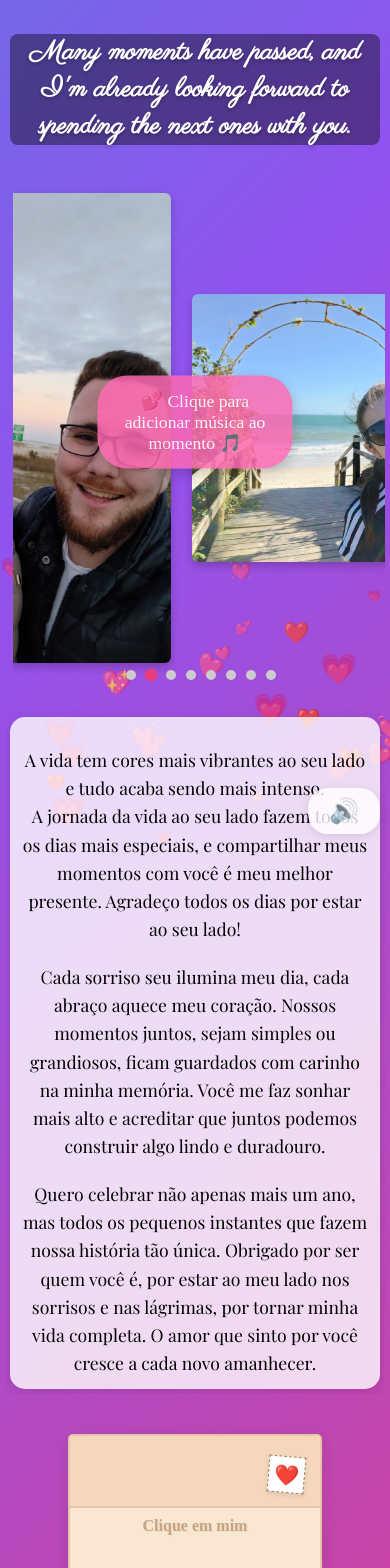
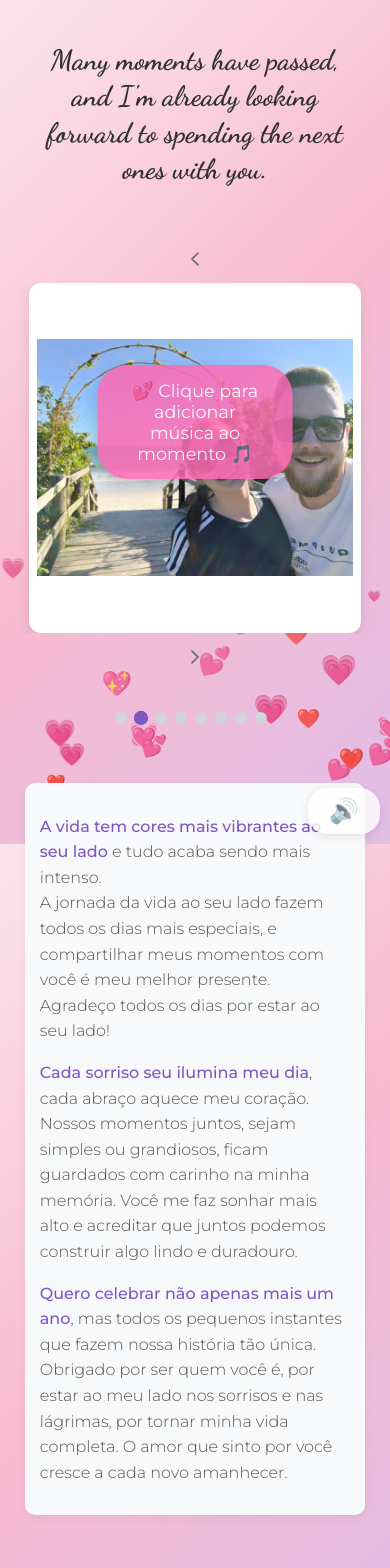
Before and after one commit to PedroBolson/Momentos-Especiais, a React (Vite) app: page / in a window 390 px wide. Shown: the top 1568 px of the page. Built offline with nearby package versions, Linux system fonts and the light colour scheme.

Commit message:
Adjust on carousel react

```diff
--- a/package.json
+++ b/package.json
@@ -10,9 +10,10 @@
     "preview": "vite preview"
   },
   "dependencies": {
+    "primeicons": "^7.0.0",
+    "primereact": "^10.9.4",
     "react": "^19.0.0",
-    "react-dom": "^19.0.0",
-    "react-multi-carousel": "^2.8.5"
+    "react-dom": "^19.0.0"
   },
   "devDependencies": {
     "@eslint/js": "^9.21.0",
--- a/src/components/Carrossel.tsx
+++ b/src/components/Carrossel.tsx
@@ -1,6 +1,8 @@
 import { useState, useEffect } from 'react';
-import Carousel from 'react-multi-carousel';
-import 'react-multi-carousel/lib/styles.css';
+import { Carousel } from 'primereact/carousel';
+import 'primereact/resources/themes/lara-light-indigo/theme.css';  // tema
+import 'primereact/resources/primereact.min.css';                  // core css
+import 'primeicons/primeicons.css';                                // ícones
 import '../css/Carrossel.css';
 
 // Caminho para a pasta assets
@@ -13,28 +15,9 @@ function Carrossel() {
         return <p>Nenhuma imagem encontrada na pasta assets</p>;
     }
 
-    // Responsive configurations for different screen sizes
-    const responsive = {
-        superLargeDesktop: {
-            breakpoint: { max: 4000, min: 1200 },
-            items: 1
-        },
-        desktop: {
-            breakpoint: { max: 1199, min: 768 },
-            items: 1
-        },
-        tablet: {
-            breakpoint: { max: 767, min: 464 },
-            items: 1
-        },
-        mobile: {
-            breakpoint: { max: 463, min: 0 },
-            items: 1
-        }
-    };
-
     // Detecta se é tela pequena para ajustar propriedades
     const [isMobile, setIsMobile] = useState(false);
+
     useEffect(() => {
         const handleResize = () => setIsMobile(window.innerWidth <= 480);
         handleResize();
@@ -42,52 +25,65 @@ function Carrossel() {
         return () => window.removeEventListener('resize', handleResize);
     }, []);
 
+    // Configurações responsivas para o carrossel
+    const responsiveOptions = [
+        {
+            breakpoint: '1400px',
+            numVisible: 3,
+            numScroll: 1
+        },
+        {
+            breakpoint: '1199px',
+            numVisible: 2,
+            numScroll: 1
+        },
+        {
+            breakpoint: '767px',
+            numVisible: 1,
+            numScroll: 1
+        }
+    ];
+
+    // Template para renderizar cada item do carousel
+    const imageTemplate = (image: string) => {
+        return (
+            <div className="carousel-slide">
+                <img src={image} alt="Momento especial" className="carousel-image" />
+            </div>
+        );
+    };
+
     return (
         <div className="app-container">
             <h1>Many moments have passed, and I'm already looking forward to spending the next ones with you.</h1>
 
             <div className="carousel-container">
                 <Carousel
-                    responsive={responsive}
-                    infinite={true}
-                    autoPlay={true}
-                    autoPlaySpeed={5000}
-                    keyBoardControl={true}
-                    customTransition="transform 1500ms ease-in-out" // Alterado para transição mais suave
-                    transitionDuration={1500} // Alterado para transição mais suave
-                    containerClass="carousel-container"
-                    removeArrowOnDeviceType={["tablet", "mobile"]}
-                    dotListClass="custom-dot-list-style"
-                    itemClass="carousel-item"
-                    showDots={true}
-                    centerMode={!isMobile} // Em telas pequenas, centerMode desabilitado para ocupar 100% da tela
-                    focusOnSelect={true}
-                >
-                    {images.map((image, index) => (
-                        <div key={index} className="carousel-slide">
-                            <img
-                                src={image}
-                                alt={`Slide ${index + 1}`}
-                                className="carousel-image"
-                            />
-                        </div>
-                    ))}
-                </Carousel>
+                    value={images}
+                    numVisible={isMobile ? 1 : 3}
+                    numScroll={1}
+                    orientation="horizontal"
+                    autoplayInterval={5000}
+                    circular={true}
+                    itemTemplate={imageTemplate}
+                    responsiveOptions={responsiveOptions}
+                    className={isMobile ? 'mobile-carousel' : 'horizontal-carousel'}
+                />
             </div>
 
             <div className="mensagem-especial">
                 <p>
-                    A vida tem cores mais vibrantes ao seu lado e tudo acaba sendo mais intenso.<br />
+                    <strong>A vida tem cores mais vibrantes ao seu lado</strong> e tudo acaba sendo mais intenso.<br />
                     A jornada da vida ao seu lado fazem todos os dias mais especiais, e compartilhar
                     meus momentos com você é meu melhor presente. Agradeço todos os dias por estar ao seu lado!
                 </p>
                 <p>
-                    Cada sorriso seu ilumina meu dia, cada abraço aquece meu coração. Nossos momentos juntos,
+                    <strong>Cada sorriso seu ilumina meu dia</strong>, cada abraço aquece meu coração. Nossos momentos juntos,
                     sejam simples ou grandiosos, ficam guardados com carinho na minha memória. Você me faz
                     sonhar mais alto e acreditar que juntos podemos construir algo lindo e duradouro.
                 </p>
                 <p>
-                    Quero celebrar não apenas mais um ano, mas todos os pequenos instantes que fazem nossa
+                    <strong>Quero celebrar não apenas mais um ano</strong>, mas todos os pequenos instantes que fazem nossa
                     história tão única. Obrigado por ser quem você é, por estar ao meu lado nos sorrisos
                     e nas lágrimas, por tornar minha vida completa. O amor que sinto por você cresce a cada
                     novo amanhecer.
--- a/src/css/Carrossel.css
+++ b/src/css/Carrossel.css
@@ -1,201 +1,283 @@
-/* General container styles */
+/* Importação de fontes personalizadas */
+@import url('https://fonts.googleapis.com/css2?family=Dancing+Script:wght@400;700&display=swap');
+@import url('https://fonts.googleapis.com/css2?family=Montserrat:wght@300;400;500;600&display=swap');
+
 .app-container {
+    max-width: 100%;
     width: 100%;
-    max-width: 100%;
     margin: 0 auto;
-    padding: 1rem;
+    padding: 20px;
+    text-align: center;
+    font-family: 'Montserrat', sans-serif;
+    color: #333;
     box-sizing: border-box;
-    text-align: center;
     overflow-x: hidden;
 }
 
 h1 {
-    font-family: 'Parisienne', cursive;
-    margin: 1.5rem 0;
-    font-size: 2rem;
-    padding: 0 10px;
+    margin-bottom: 30px;
+    font-size: 32px;
+    font-family: 'Dancing Script', cursive;
+    color: #333;
+    font-weight: 700;
+    line-height: 1.4;
+    max-width: 90%;
+    margin-left: auto;
+    margin-right: auto;
     word-wrap: break-word;
+    text-shadow: none;
 }
 
-/* Carousel container */
 .carousel-container {
-    position: relative;
+    margin: 30px auto;
+    max-width: 1000px;
     width: 100%;
-    max-width: 800px;
-    margin: 0 auto;
-    padding: 10px 0;
+    box-sizing: border-box;
 }
 
-/* Slide and image styles */
+/* Ajustando o slide do carrossel para acomodar imagens de diferentes orientações */
 .carousel-slide {
+    display: flex;
+    justify-content: center;
+    align-items: center;
     padding: 10px;
-    transition: transform 0.3s ease;
-    height: 600px;
-    display: flex;
-    align-items: center;
-    justify-content: center;
+    box-sizing: border-box;
+    height: 400px;
+    border-radius: 16px;
+    background-color: white;
+    box-shadow: 0 6px 15px rgba(0, 0, 0, 0.1);
+    margin: 0 10px;
+    overflow: hidden;
 }
 
 .carousel-image {
-    max-width: 100%;
-    max-height: 580px;
-    /* Slightly smaller than container */
     width: auto;
     height: auto;
+    max-width: 95%;
+    max-height: 95%;
     object-fit: contain;
-    object-position: center center;
-    /* Maintain aspect ratio */
-    border-radius: 10px;
-    box-shadow: 0 4px 8px rgba(0, 0, 0, 0.2);
-    display: block;
+    border-radius: 8px;
+    transition: transform 0.3s ease;
+    margin: auto;
+}
+
+/* Ajuste para o container do PrimeReact */
+.p-carousel-container {
+    height: 100%;
+}
+
+/* Estilos específicos para o carrossel vertical em dispositivos móveis */
+.vertical-carousel {
+    height: 70vh;
+    max-height: 500px;
+    margin: 0 auto;
+    width: 100%;
+}
+
+.vertical-carousel .p-carousel-items-container {
+    height: 100%;
+}
+
+/* Atualizar estilos específicos para o carrossel mobile */
+.mobile-carousel {
+    max-width: 95%;
     margin: 0 auto;
 }
 
-/* Custom dot styles for react-multi-carousel */
-.custom-dot-list-style {
-    margin-top: 20px !important;
+.mobile-carousel .p-carousel-indicators {
+    margin-top: 10px;
 }
 
-.react-multi-carousel-dot button {
-    border: none !important;
-    background: #ccc !important;
-    width: 10px !important;
-    height: 10px !important;
-    border-radius: 50% !important;
-    margin: 0 5px !important;
-    transition: all 0.3s ease !important;
+.mobile-carousel .p-carousel-indicator button {
+    width: 10px;
+    height: 10px;
 }
 
-.react-multi-carousel-dot--active button {
-    background: #e73c7e !important;
-    transform: scale(1.3) !important;
-}
-
-/* Custom arrow styles */
-.react-multiple-carousel__arrow {
-    background-color: rgba(231, 60, 126, 0.7) !important;
-    min-width: 40px !important;
-    min-height: 40px !important;
-}
-
-.react-multiple-carousel__arrow:hover {
-    background-color: rgba(231, 60, 126, 0.9) !important;
-}
-
-/* Special message section */
 .mensagem-especial {
     margin-top: 40px;
     padding: 20px;
-    background-color: rgba(255, 255, 255, 0.8);
-    border-radius: 15px;
-    box-shadow: 0 4px 15px rgba(0, 0, 0, 0.1);
-    text-align: center;
-    max-width: 800px;
+    background-color: #f8f9fa;
+    border-radius: 10px;
+    text-align: left;
+    box-shadow: 0 3px 8px rgba(0, 0, 0, 0.05);
+    width: 100%;
+    box-sizing: border-box;
+    max-width: 95%;
     margin-left: auto;
     margin-right: auto;
 }
 
 .mensagem-especial p {
-    font-family: 'Playfair Display', serif;
-    font-size: 1.3rem;
+    margin-bottom: 15px;
     line-height: 1.6;
-    color: #000;
-    margin-bottom: 20px;
+    font-size: 16px;
+    font-family: 'Montserrat', sans-serif;
+    color: #555;
+    font-weight: 300;
 }
 
-.mensagem-especial p:last-child {
-    margin-bottom: 0;
+/* Estilo especial para primeira frase de cada parágrafo */
+.mensagem-especial p strong {
+    color: #7e57c2;
+    font-weight: 500;
 }
 
-/* Tablet/Medium Mobile Adjustments */
+/* Estilos para garantir centralização vertical em todas as telas */
+.p-carousel {
+    height: 100%;
+}
+
+.p-carousel .p-carousel-content .p-carousel-container {
+    display: flex;
+    flex-direction: column;
+    height: 100%;
+}
+
+.p-carousel .p-carousel-content .p-carousel-items-container {
+    height: 100%;
+}
+
+.p-carousel .p-carousel-item {
+    display: flex;
+    align-items: center;
+    justify-content: center;
+    height: 100%;
+}
+
+/* Aprimorando navegação para ser mais visível */
+.p-carousel .p-carousel-indicators {
+    margin-top: 15px;
+}
+
+.p-carousel .p-carousel-indicators .p-carousel-indicator button {
+    width: 12px;
+    height: 12px;
+    border-radius: 50%;
+    transition: background-color 0.3s ease;
+}
+
+.p-carousel .p-carousel-indicators .p-carousel-indicator.p-highlight button {
+    background-color: #7e57c2;
+    transform: scale(1.2);
+}
+
+/* Ajustes para versão mobile do carrossel */
+.mobile-carousel {
+    max-width: 95%;
+    margin: 0 auto;
+}
+
+.mobile-carousel .p-carousel-items-container {
+    margin: 0 auto;
+}
+
+/* Prevenir qualquer overflow que possa causar cortes */
+.carousel-slide,
+.carousel-image,
+.p-carousel-item,
+.p-carousel-item-content {
+    box-sizing: border-box;
+    overflow: visible;
+}
+
+/* Ajustes responsivos */
 @media (max-width: 768px) {
-    body {
-        overflow-x: hidden;
+    .app-container {
+        padding: 15px 5px;
+        width: 100%;
     }
 
-    .app-container {
-        padding: 0.5rem;
+    h1 {
+        font-size: 28px;
+        padding: 12px 15px;
+        margin: 0 auto 20px auto;
+        line-height: 1.3;
+        width: auto;
+        max-width: 95%;
     }
 
     .carousel-container {
-        width: calc(100% - 10px);
-        padding: 0.5rem;
-        max-width: 100%;
-    }
-
-    .carousel-slide {
-        height: 480px;
-        padding: 5px;
-    }
-
-    .carousel-image {
-        max-height: 470px;
-        max-width: 100%;
+        margin: 15px auto;
+        width: 95%;
     }
 
     .mensagem-especial {
         padding: 15px;
-        margin-top: 30px;
+        margin: 20px auto;
+        max-width: 92%;
     }
 
-    .mensagem-especial p {
-        font-size: 1.1rem;
+    /* Remove o hover em dispositivos móveis */
+    .carousel-image:hover {
+        transform: none;
+    }
+
+    /* Assegura que o carrossel não ultrapassa a largura */
+    .p-carousel,
+    .p-carousel-container,
+    .p-carousel-items-container {
+        max-width: 100%;
+        box-sizing: border-box;
+    }
+
+    .carousel-slide {
+        height: 350px;
+        padding: 8px;
+        border-radius: 12px;
+        box-shadow: 0 4px 12px rgba(0, 0, 0, 0.1);
+        display: flex;
+        align-items: center;
+        justify-content: center;
+    }
+
+    .carousel-image {
+        max-height: 100%;
+        max-width: 100%;
+        width: auto;
+        height: auto;
+        object-fit: contain;
+        margin: auto;
+    }
+
+    /* Ajustes adicionais para garantir centralização em componentes do PrimeReact */
+    .p-carousel-item,
+    .p-carousel-item .p-carousel-item-content {
+        height: 100%;
+        display: flex;
+        align-items: center;
+        justify-content: center;
+    }
+
+    /* Força o elemento wrapper a respeitar nossa altura */
+    .mobile-carousel .p-carousel-items-content,
+    .mobile-carousel .p-carousel-item-wrapper {
+        display: flex;
+        align-items: center;
+        justify-content: center;
+        height: 100%;
     }
 }
 
-/* Small Mobile Adjustments */
-@media (max-width: 480px) {
-    .app-container {
-        padding: 0.3rem;
+/* Ajuste específico para telas muito pequenas */
+@media (max-width: 380px) {
+    h1 {
+        font-size: 26px;
+        padding: 10px 12px;
     }
 
     .carousel-container {
-        padding: 3px;
-        width: 100%;
-    }
-
-    .carousel-slide {
-        height: 500px;
-        padding: 3px;
-        flex: 0 0 95%;
-        width: 100%;
-    }
-
-    .carousel-image {
-        max-height: 470px;
-        border-radius: 6px;
+        width: 98%;
     }
 
     .mensagem-especial {
         padding: 12px;
+        margin: 15px auto;
+        max-width: 95%;
     }
 
-    h1 {
-        font-size: 1.7rem;
+    .carousel-slide {
+        height: 300px;
+        padding: 6px;
+        border-radius: 10px;
     }
 }
-
-/* Very Small Devices */
-@media (max-width: 360px) {
-    .carousel-slide {
-        height: 340px;
-    }
-
-    .carousel-image {
-        max-height: 330px;
-    }
-}
-
-/* Desktop Adjustments */
-@media (min-width: 769px) {
-    .carousel-slide {
-        flex: 0 0 calc(90% - 20px);
-        margin: 0 10px;
-    }
-}
-
-/* Carousel item styles */
-.carousel-item {
-    display: flex;
-    justify-content: center;
-}
--- a/src/css/Carta.css
+++ b/src/css/Carta.css
@@ -2,8 +2,11 @@
     display: flex;
     flex-direction: column;
     align-items: center;
+    justify-content: center;
     margin: 40px auto;
     width: 300px;
+    max-width: 90%;
+    /* Limita a largura em telas pequenas */
     position: relative;
 }
 
@@ -62,7 +65,6 @@
 .selo {
     position: absolute;
     top: 25px;
-    /* Movido mais para baixo */
     right: 20px;
     width: 40px;
     height: 40px;
@@ -135,8 +137,6 @@
     animation: pulse 2s infinite;
 }
 
-/* Substitua a seção de fogos de artifício por este código melhorado */
-
 .fireworks {
     position: fixed;
     top: 0;
@@ -166,7 +166,7 @@
     left: 50%;
     transform: translate(-50%, -50%) scale(0);
     border-radius: 50%;
-    background: radial-gradient(circle, rgba(255,255,255,0.8) 0%, rgba(255,255,255,0) 70%);
+    background: radial-gradient(circle, rgba(255, 255, 255, 0.8) 0%, rgba(255, 255, 255, 0) 70%);
     animation: explode 0.5s ease-out forwards;
     animation-delay: 1s;
     opacity: 0;
@@ -188,12 +188,15 @@
         transform: translateY(0) scale(1);
         opacity: 1;
     }
+
     50% {
         opacity: 1;
     }
+
     75% {
         opacity: 0;
     }
+
     100% {
         transform: translateY(-100vh) translateX(var(--spread, 0));
         opacity: 0;
@@ -205,10 +208,12 @@
         height: 0;
         opacity: 0;
     }
+
     30% {
         height: 80px;
         opacity: 1;
     }
+
     100% {
         height: 0;
         opacity: 0;
@@ -220,9 +225,11 @@
         transform: translate(-50%, -50%) scale(0);
         opacity: 1;
     }
+
     50% {
         opacity: 1;
     }
+
     100% {
         transform: translate(-50%, -50%) scale(1);
         opacity: 0;
@@ -247,10 +254,15 @@
 @media (max-width: 480px) {
     .carta-container {
         width: 250px;
+        margin: 30px auto;
+        left: auto;
+        position: relative;
+        box-sizing: border-box;
     }
 
     .carta {
         height: 180px;
+        width: 100%;
     }
 
     .aba {
--- a/src/css/Style.css
+++ b/src/css/Style.css
@@ -1,10 +1,22 @@
-body {
+body,
+html {
     margin: 0;
     padding: 0;
     min-height: 100vh;
-    background: linear-gradient(-45deg, #ee7752, #e73c7e, #9152ee, #23a6d5, #bd4882);
-    background-size: 400% 400%;
-    animation: gradient 15s ease infinite;
+    width: 100%;
+    overflow-x: hidden;
+    /* Impedir scroll horizontal */
+}
+
+body {
+    background: linear-gradient(135deg, #fce4ec 0%, #f8bbd0 50%, #e1bee7 100%);
+    background-attachment: fixed;
+    background-size: 200% 200%;
+    font-family: -apple-system, BlinkMacSystemFont, 'Segoe UI', 'Roboto', 'Oxygen',
+        'Ubuntu', 'Cantarell', 'Fira Sans', 'Droid Sans', 'Helvetica Neue',
+        sans-serif;
+    -webkit-font-smoothing: antialiased;
+    -moz-osx-font-smoothing: grayscale;
 }
 
 @keyframes gradient {
@@ -28,13 +40,22 @@ body {
     justify-content: center;
     min-height: 100vh;
     padding: 20px;
+    box-sizing: border-box;
+    width: 100%;
+    max-width: 100%;
+    overflow-x: hidden;
+    /* Reforçar o overflow hidden */
 }
 
 h1 {
-    color: white;
+    color: #333;
     text-shadow: 0 2px 4px rgba(0, 0, 0, 0.3);
-    background-color: rgba(0, 0, 0, 0.4);
     padding: 10px 20px;
     border-radius: 8px;
     margin-bottom: 30px;
+    width: fit-content;
+    max-width: 100%;
+    /* Garante que não ultrapasse a largura do container */
+    word-wrap: break-word;
+    /* Quebra palavras longas */
 }
```
Also changed, not shown: src/css/Footer.css (+19 -4 lines), 1 other file (tests, documents, lock files or other folders).
